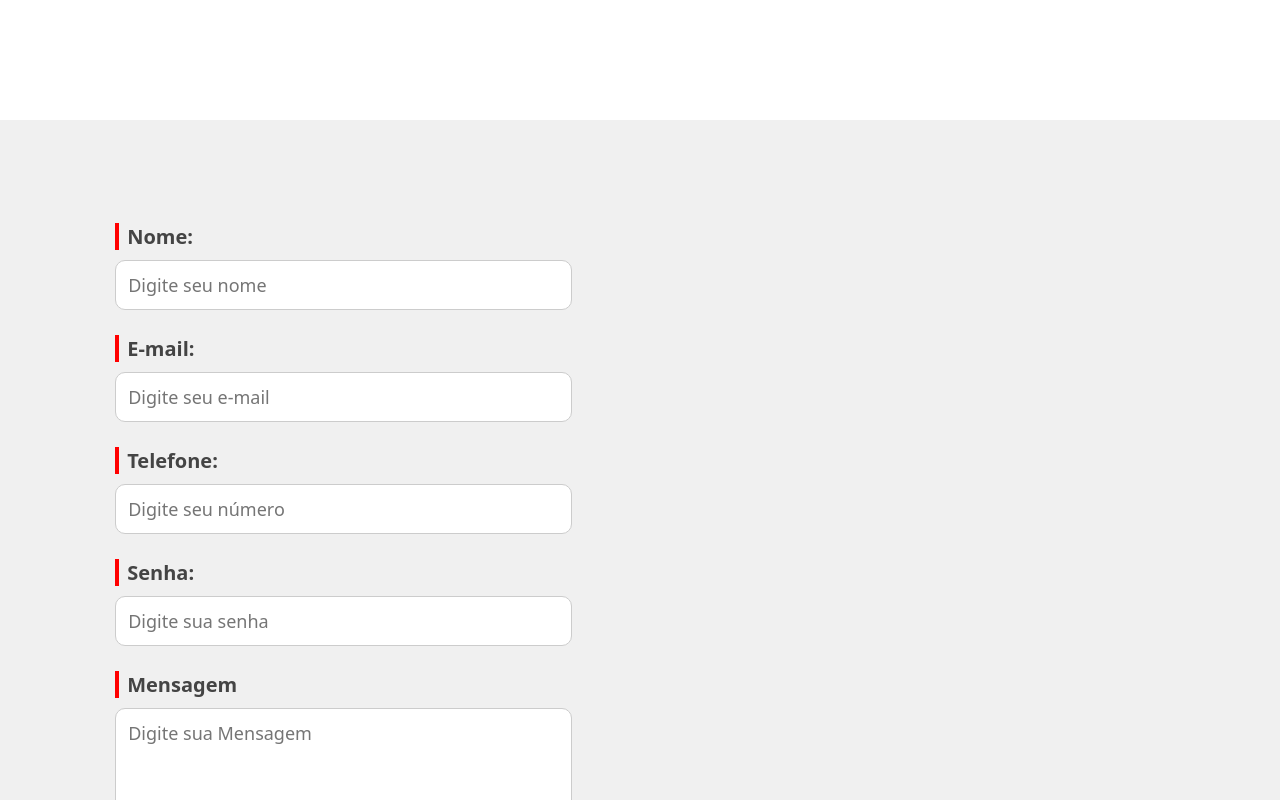
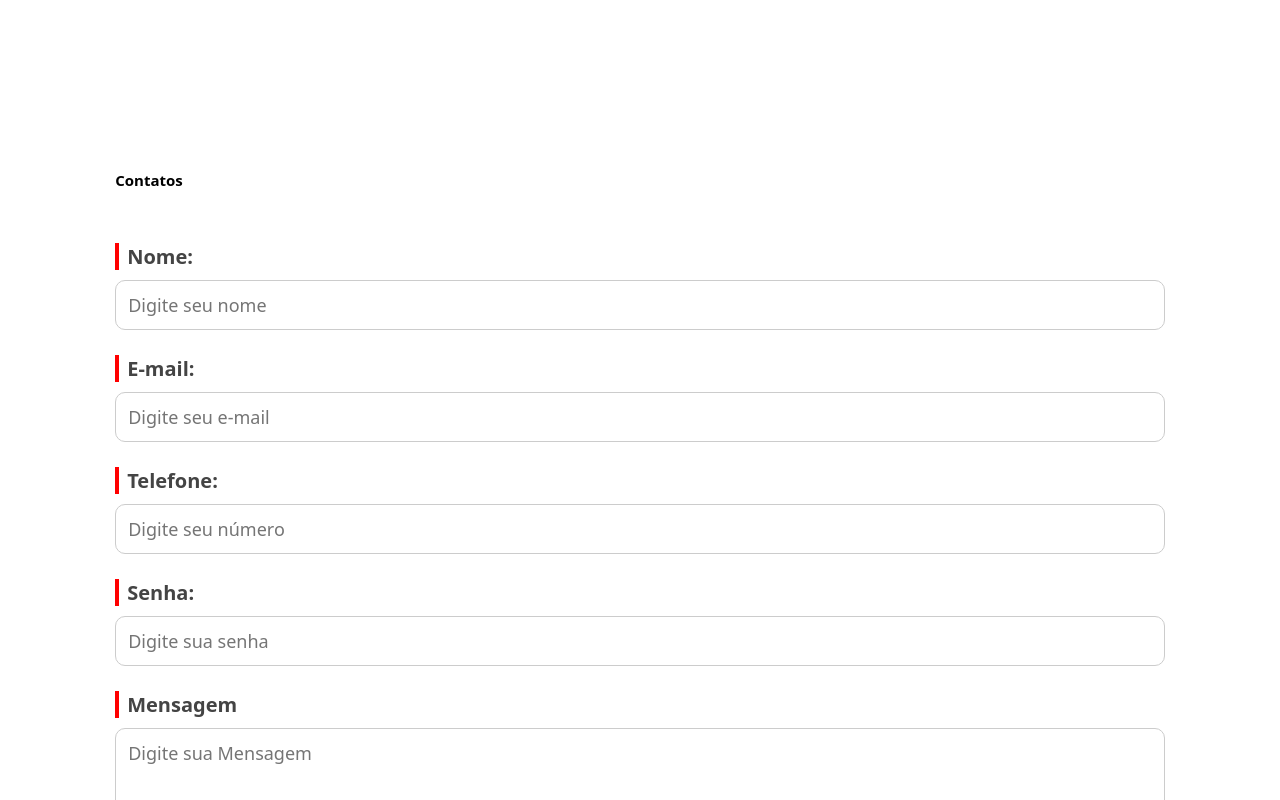
Before and after one commit to eloaddf/Portifolio-do-Futuro, a plain HTML site: page index.html in a window 1280 px wide. Shown: the part 3880-4680 px from the top of the page. Drawn offline with Linux system fonts and the light colour scheme; a web font is replaced by a local one.

Commit message:
contatos
contatos

```diff
--- a/index.html
+++ b/index.html
@@ -92,10 +92,10 @@
   <p>Palestrante e Mentor: Participação em eventos de desenvolvimento pessoal, educação e esportes.</p>
   </div>
     </section>
+   <section id="contatos" class="blocos">
 
-</body>
- <section id="formulario" class="blocos">
     <div class="formulario">
+         <h1>Contatos</h1>
      <br><br>
     <form action="https://formsubmit.co/elias.jclmarivil@senacsp.edu.br" method="POST">
         <label for="nome">Nome:</label>
@@ -121,4 +121,6 @@
         </form>
         </section>
         </div>
+</body>
+
 </html>
```
